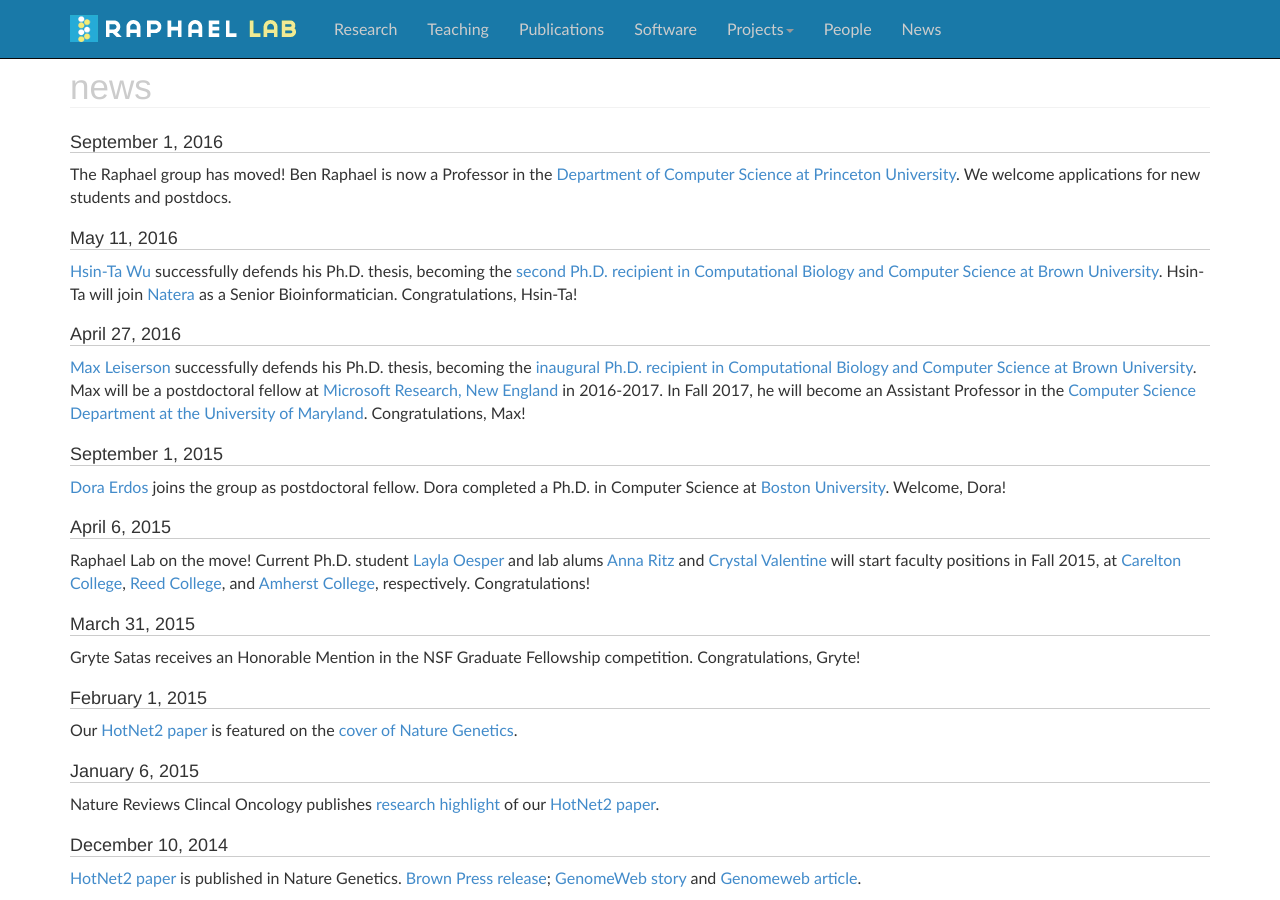
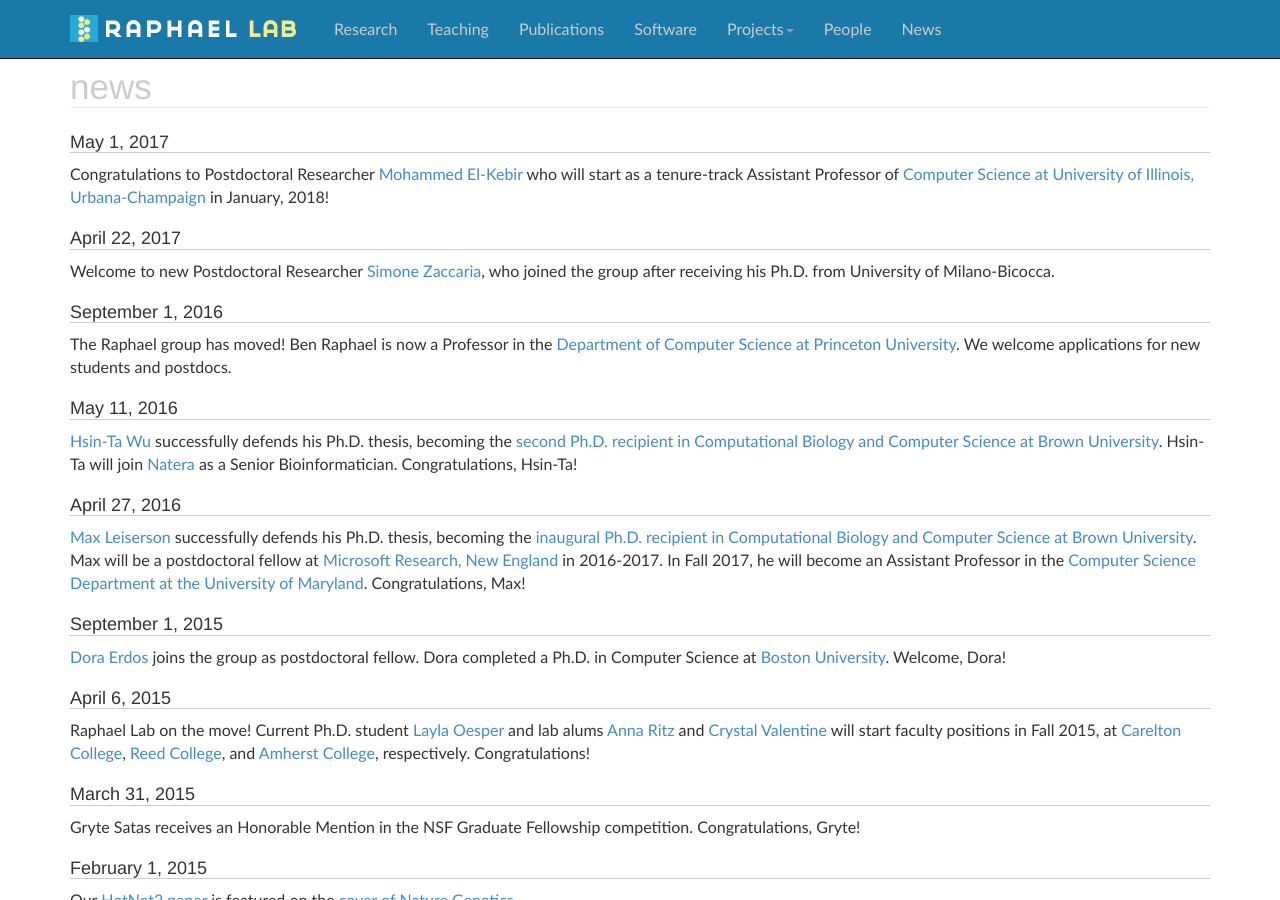
Before and after one commit to raphael-group/raphael-group.github.io, a Jekyll site: the page built from news/index.md, in a window 1280 px wide and 900 px high. Built offline with Jekyll 4.4.1, drawn with Linux system fonts in a browser that asks for light colours; nearby versions of some CDN libraries; comment, search, counter and statistics services are not loaded.

Commit message:
Update index.md

```diff
--- a/news/index.md
+++ b/news/index.md
@@ -5,6 +5,12 @@ container_css_class: container
 ---
 
 # news
+## May 1, 2017
+Congratulations to Postdoctoral Researcher [Mohammed El-Kebir](http://www.el-kebir.net) who will start as a tenure-track Assistant Professor of [Computer Science at University of Illinois, Urbana-Champaign](http://cs.illinois.edu) in January, 2018!
+
+## April 22, 2017
+   Welcome to new Postdoctoral Researcher [Simone Zaccaria](https://scholar.google.it/citations?user=_dJLciQAAAAJ&hl=en),
+        who joined the group after receiving his Ph.D. from University of Milano-Bicocca.
 
 ## September 1, 2016
 The Raphael group has moved!  Ben Raphael is now a Professor in the [Department of Computer Science at Princeton University](https://www.cs.princeton.edu).  We welcome applications for new students and postdocs.
```
